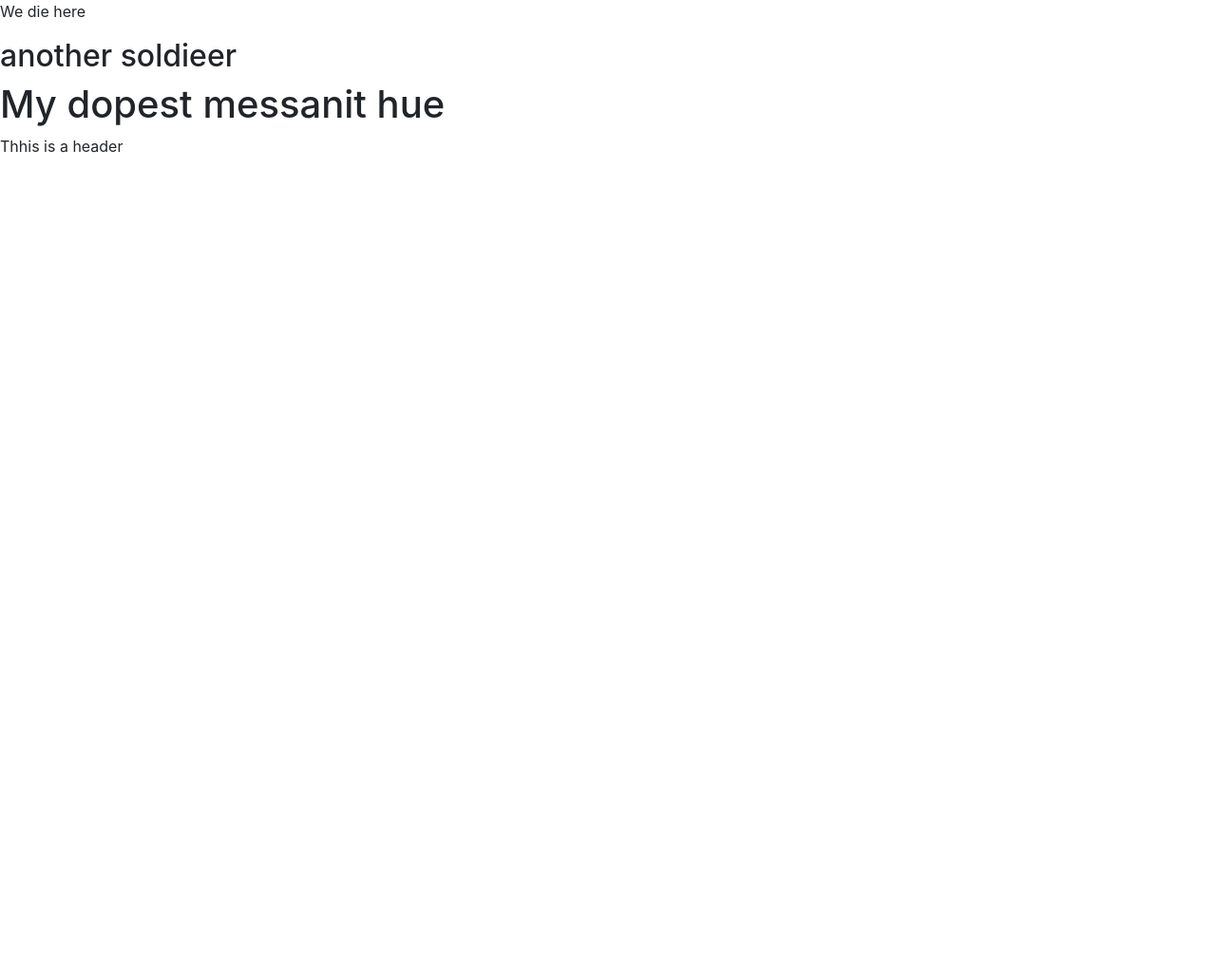
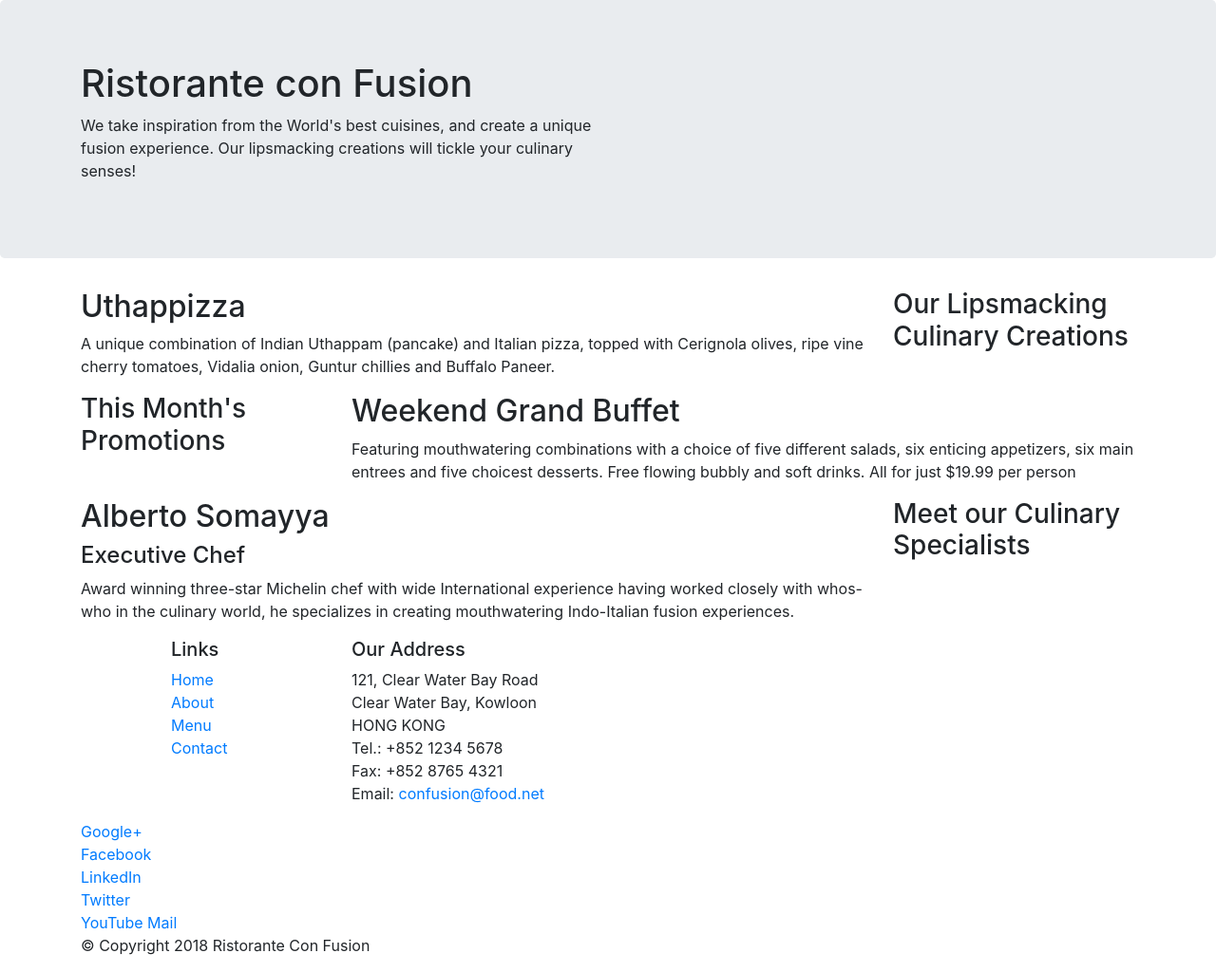
Before and after one commit to Charlestrawberry/Online-Bootstrap-Lesson, a website: page index.html in a window 1280 px wide. Shown: the whole page at 95% size. Before the commit the page ends 800 px from the top, so only its background shows below. Drawn offline with nearby package versions, Linux system fonts and the light colour scheme.

Commit message:
another commit

```diff
--- /dev/null
+++ b/css/style.css
@@ -0,0 +1,5 @@
+.row-header {
+    margin: 0px auto;
+    padding: 0px;
+
+}
--- a/index.html
+++ b/index.html
@@ -5,28 +5,104 @@
     <meta name="viewport" content="width=device-width, initial-scale=1, shrink-to-fit=no">
     <title>Bootstrap Lessons</title>
     <!--Bootstrap CSS components-->
-    <link rel="stylesheet" href="https://stackpath.bootstrapcdn.com/bootstrap/4.5.2/css/bootstrap.min.css" integrity="sha384-JcKb8q3iqJ61gNV9KGb8thSsNjpSL0n8PARn9HuZOnIxN0hoP+VmmDGMN5t9UJ0Z" crossorigin="anonymous">
+    <link rel="stylesheet" href="node_modules/bootstrap/dist/css/bootstrap.min.css">
 </head>
 <body>
-    <p>  We die here</p>
-<h2>another soldieer</h2>
-<h1> My dopest messanit hue</h1>
-<P>Thhis is a header</P>
+
+    <header class="jumbotron">
+        <div class="container">
+            <div class="row">
+                <div class="col-12 col-sm-6">
+                    <h1>Ristorante con Fusion</h1>
+                    <p>We take inspiration from the World's best cuisines, and create a unique fusion experience. Our lipsmacking creations will tickle your culinary senses!</p>
+                </div>
+                <div class="col-12 col-sm">
+                </div>
+            </div>
+        </div>
+    </header>
+
+    <div class="container">
+        <div class="row">
+            <div class="col-12 col-sm-4 order-sm-last col-md-3">
+                <h3>Our Lipsmacking Culinary Creations</h3>
+            </div>
+            <div class="col col-sm order-sm-first col-md">
+                <h2>Uthappizza</h2>
+                <p>A unique combination of Indian Uthappam (pancake) and Italian pizza, topped with Cerignola olives, ripe vine cherry tomatoes, Vidalia onion, Guntur chillies and Buffalo Paneer.</p>
+            </div>
+        </div>
+
+
+        <div class="row">
+            <div class="col-12 col-sm-4 col-md-3">
+                <h3>This Month's Promotions</h3>
+            </div>
+            <div class="col col-sm col-md">
+                <h2>Weekend Grand Buffet</h2>
+                <p>Featuring mouthwatering combinations with a choice of five different salads, six enticing appetizers, six main entrees and five choicest desserts. Free flowing bubbly and soft drinks. All for just $19.99 per person </p>
+            </div>
+        </div>
+
+        <div class="row">
+            <div class="col-12 col-sm-4 order-sm-last col-md-3">
+                <h3>Meet our Culinary Specialists</h3>
+            </div>
+            <div class="col col-sm order-sm-first col-md">
+                <h2>Alberto Somayya</h2>
+                <h4>Executive Chef</h4>
+                <p>Award winning three-star Michelin chef with wide International experience having worked closely with whos-who in the culinary world, he specializes in creating mouthwatering Indo-Italian fusion experiences. </p>
+            </div>
+        </div>
+    </div>
+
+    <footer>
+        <div class ="container">
+            <div class="row">
+                <div class="col-4 offset-1 col-sm-2">
+                    <h5>Links</h5>
+                    <ul class="list-unstyled">
+                        <li><a href="#">Home</a></li>
+                        <li><a href="#">About</a></li>
+                        <li><a href="#">Menu</a></li>
+                        <li><a href="#">Contact</a></li>
+                    </ul>
+                </div>
+                <div class="col-6 col-sm-5">
+                    <h5>Our Address</h5>
+                    <address>
+		              121, Clear Water Bay Road<br>
+		              Clear Water Bay, Kowloon<br>
+		              HONG KONG<br>
+		              Tel.: +852 1234 5678<br>
+		              Fax: +852 8765 4321<br>
+		              Email: <a href="mailto:confusion@food.net">confusion@food.net</a>
+		           </address>
+                </div>
+                <div>
+                    <div class="col-12 col-sm-4">
+                        <a href="http://google.com/+">Google+</a>
+                        <a href="http://www.facebook.com/profile.php?id=">Facebook</a>
+                        <a href="http://www.linkedin.com/in/">LinkedIn</a>
+                        <a href="http://twitter.com/">Twitter</a>
+                        <a href="http://youtube.com/">YouTube</a>
+                        <a href="mailto:">Mail</a>
+                    </div>
+                </div>
+           </div>
+           <div class="row">
+                <div class="col-auto">
+                    <p>© Copyright 2018 Ristorante Con Fusion</p>
+                </div>
+           </div>
+        </div>
+    </footer>
 
 
 
-
-
-
-
-
-
-
-
-    <script src="https://code.jquery.com/jquery-3.5.1.slim.min.js" integrity="sha384-DfXdz2htPH0lsSSs5nCTpuj/zy4C+OGpamoFVy38MVBnE+IbbVYUew+OrCXaRkfj" crossorigin="anonymous"></script>
-
-    <script src="https://cdn.jsdelivr.net/npm/popper.js@1.16.1/dist/umd/popper.min.js" integrity="sha384-9/reFTGAW83EW2RDu2S0VKaIzap3H66lZH81PoYlFhbGU+6BZp6G7niu735Sk7lN" crossorigin="anonymous"></script>
-
-    <script src="https://stackpath.bootstrapcdn.com/bootstrap/4.5.2/js/bootstrap.min.js" integrity="sha384-B4gt1jrGC7Jh4AgTPSdUtOBvfO8shuf57BaghqFfPlYxofvL8/KUEfYiJOMMV+rV" crossorigin="anonymous"></script>
+    <!-- the JS links(1st jquery--2nd popper.js---3rd bootstrap js plugins-->
+<script src="node_modules/jquery/dist/jquery.slim.min.js"></script>
+<script src="node_modules/popper.js/dist/umd/popper.min.js"></script>
+<script src="node_modules/bootstrap/dist/js/bootstrap.min.js"></script>
 </body>
 </html>
```
Also changed, not shown: package.json (+7 -2 lines), 1 other file.
